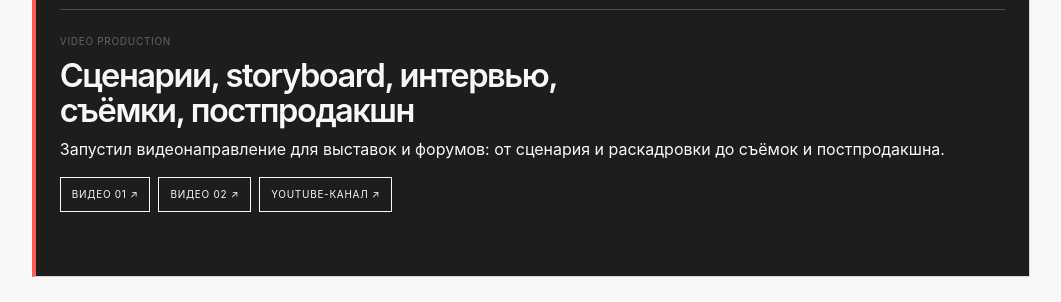
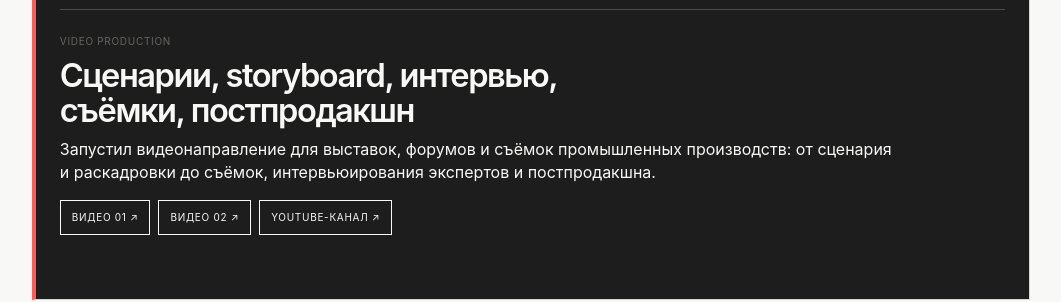
Before and after one commit to mmarkovvvv/mikhail-markov-portfolio, a Next.js app: page / in a window 1280 px wide. Shown: the part 8520-8822 px from the top of the page, without its empty margins (109-1170 px from the left). Built offline with nearby package versions, Linux system fonts and the light colour scheme.

Commit message:
Update video direction description

```diff
--- a/app/page.tsx
+++ b/app/page.tsx
@@ -317,7 +317,7 @@ const projectGroups: ProjectGroup[] = [
         number: "01",
         category: "Video Production",
         title: "Сценарии, storyboard, интервью, съёмки, постпродакшн",
-        text: "Запустил видеонаправление для выставок и форумов: от сценария и раскадровки до съёмок и постпродакшна.",
+        text: "Запустил видеонаправление для выставок, форумов и съёмок промышленных производств: от сценария и раскадровки до съёмок, интервьюирования экспертов и постпродакшна.",
         links: [
           { label: "Видео 01 ↗", href: "https://www.youtube.com/watch?v=TaJ63sbGwFE&t=52s" },
           { label: "Видео 02 ↗", href: "https://www.youtube.com/watch?v=coh1qFLm2vc&t=133s" },
```
